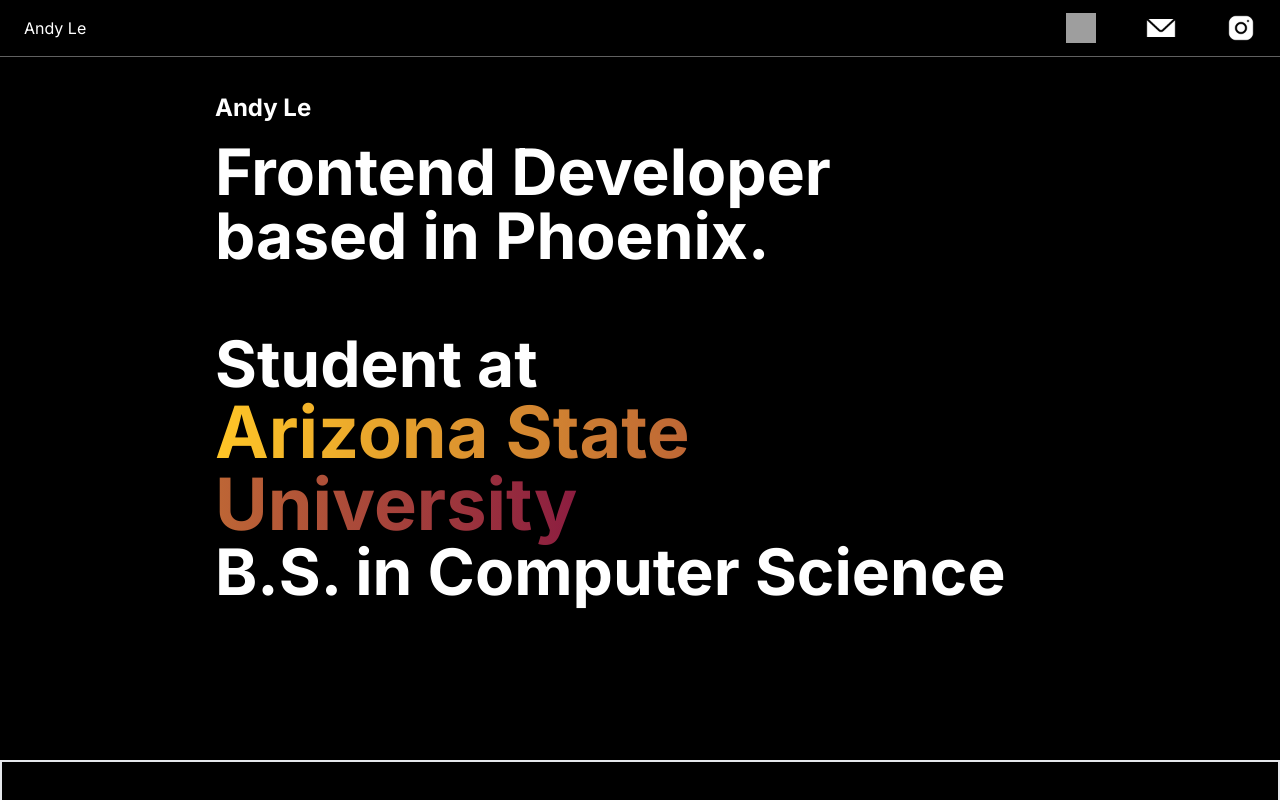
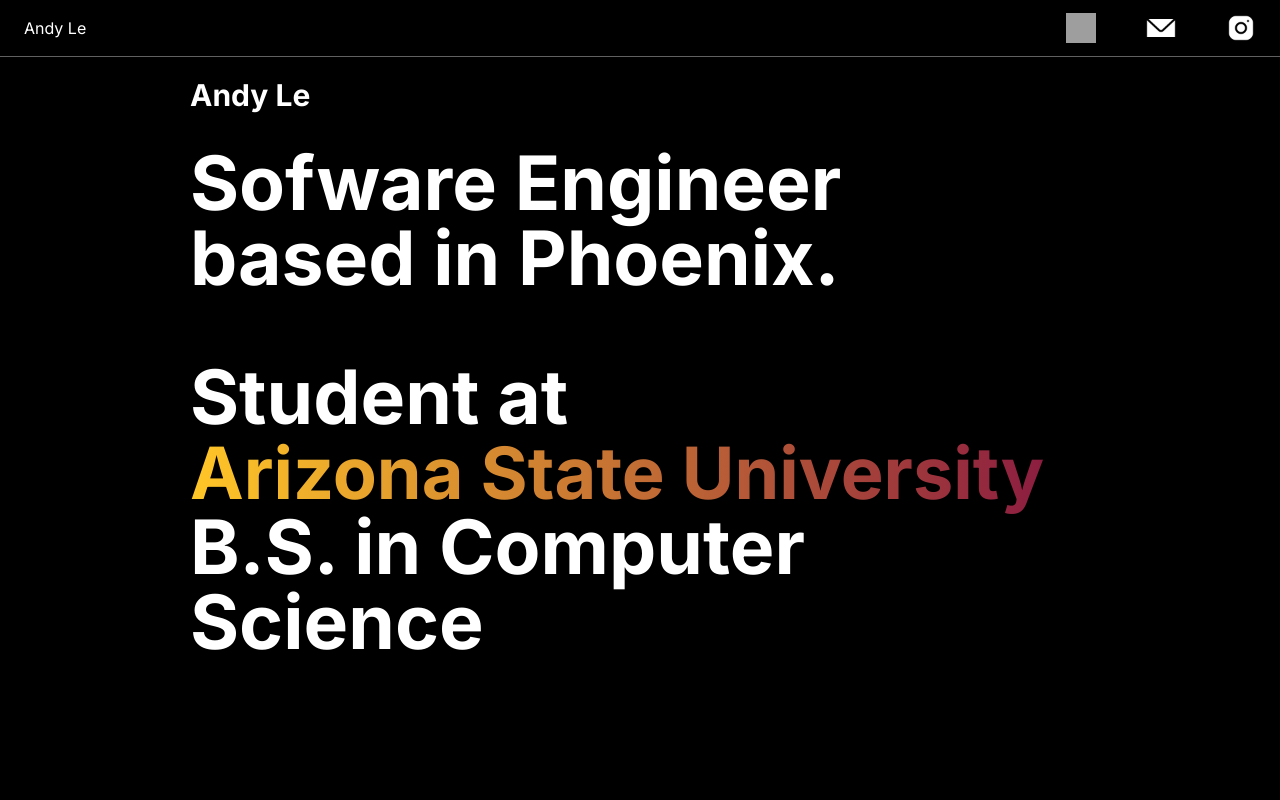
Before and after one commit to 4ndy1e/personal-website, a React (Vite) app: page / in a window 1280 px wide. Shown: the top 800 px of the page. Built offline with nearby package versions, Linux system fonts and the light colour scheme; grey boxes are pictures that could not be loaded.

Commit message:
Update scrolling animation effect

```diff
--- a/src/Home.jsx
+++ b/src/Home.jsx
@@ -1,13 +1,14 @@
 import React, { useEffect, useState } from "react";
 import Lander from "./Lander";
 import Nav from "./Nav";
+import Projects from "./Projects";
 
 function Home() {
   const [bgColor, setBgColor] = useState("black");
 
   useEffect(() => {
     const handleScroll = () => {
-      const scrollPoint = 300; // Change this value to the point where you want to change color
+      const scrollPoint = 750; // Change this value to the point where you want to change color
       if (window.scrollY > scrollPoint) {
         setBgColor("white"); // New background color
       } else {
@@ -37,12 +38,4 @@
   );
 }
 
-function Projects() {
-  return (
-    <section className="h-[1000px] border-2">
-      <h1 className="text-black">Projects</h1>
-    </section>
-  );
-}
-
 export default Home;
--- a/src/Lander.jsx
+++ b/src/Lander.jsx
@@ -1,12 +1,12 @@
 function Lander() {
   return (
-    <section className="flex flex-col items-center justify-center h-[95vh]">
-      <div className="w-[850px] flex-col text-left">
-        <h2 className="text-white text-2xl font-bold font-['Inter']">
+    <section className="flex flex-col items-center justify-center h-[100vh]">
+      <div className="w-[900px] flex-col text-left">
+        <h2 className="text-white text-3xl font-bold font-['Inter']">
           Andy Le
         </h2>
-        <h1 className="mt-4">
-          Frontend Developer
+        <h1 className="mt-8">
+          Sofware Engineer
           <br />
           based in Phoenix.
           <br />
--- /dev/null
+++ b/src/Projects.jsx
@@ -0,0 +1,9 @@
+function Projects() {
+  return (
+    <section className="h-[1000px] border-2">
+      <h1 className="text-black">Projects</h1>
+    </section>
+  );
+}
+
+export default Projects;
--- a/src/index.css
+++ b/src/index.css
@@ -8,7 +8,7 @@
 }
 
 h1 {
-  @apply text-white text-[64px] font-bold font-['Inter'] my-16 leading-none;
+  @apply text-white text-[75px] font-bold font-['Inter'] my-16 leading-none;
 }
 
 .asu {
```
